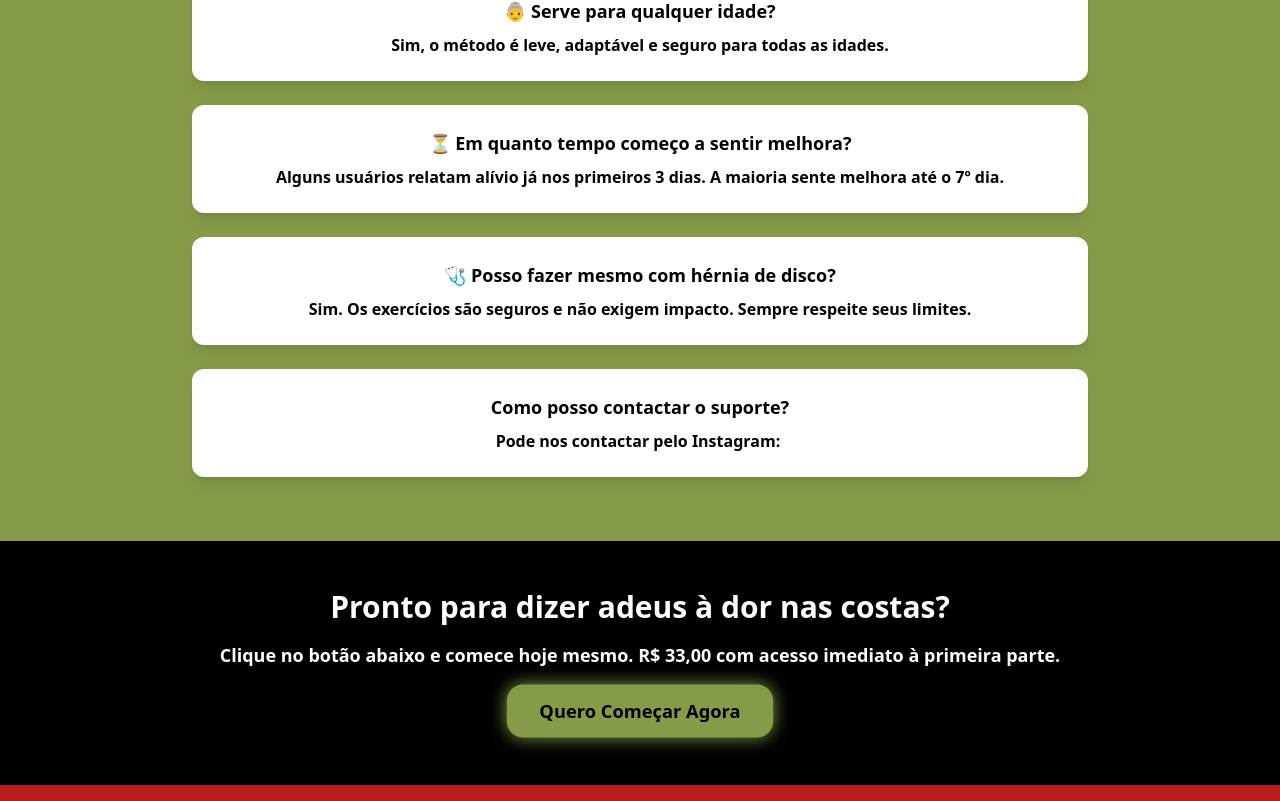
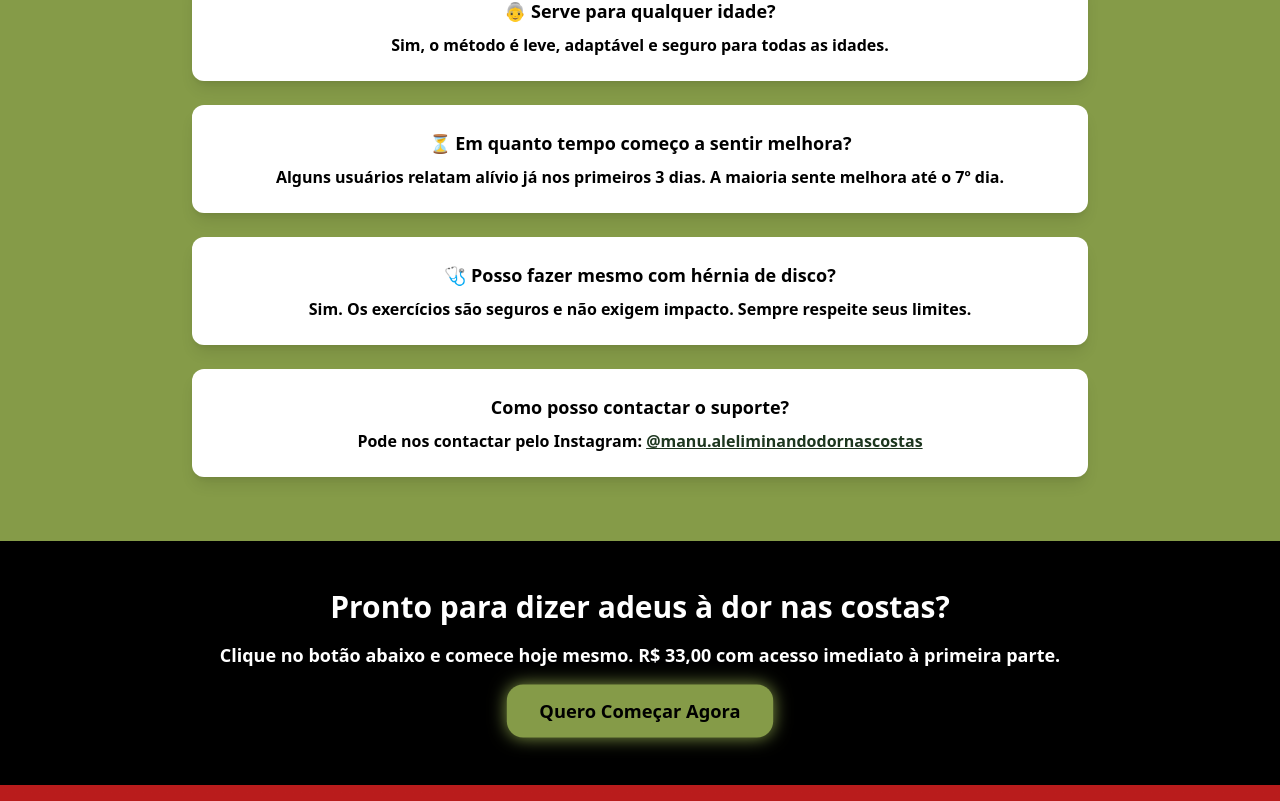
Before and after one commit to squad-member/site-dor-nas-costas, a React (Vite) app: page / in a window 1280 px wide. Shown: the part 5496-6297 px from the top of the page. Built offline with nearby package versions, Linux system fonts and the light colour scheme.

Commit message:
link hotmart adicionado

```diff
--- a/src/App.jsx
+++ b/src/App.jsx
@@ -417,9 +417,9 @@ animation: pulse-heart 1.2s infinite;
     href="https://www.instagram.com/manu.aleliminandodornascostas/"
     target="_blank"
     rel="noopener noreferrer"
-      className="text-blue-600 underline hover:text-blue-800"
+    className="text-[#1D361F] font-bold underline hover:text-[#859B48] transition-colors duration-300"
   >
-
+    @manu.aleliminandodornascostas
   </a>
 </p>
 </div>
```
Lines whose indentation alone changed are shown as unchanged.
